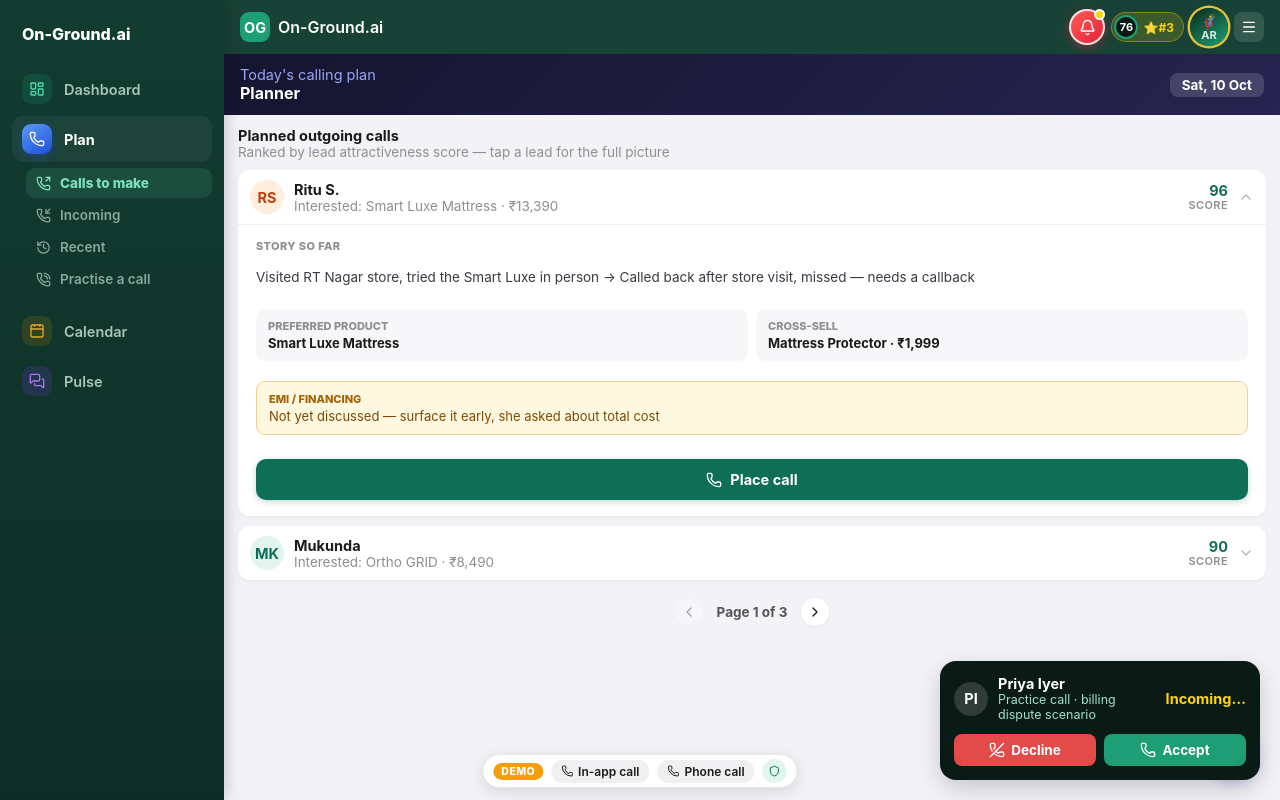
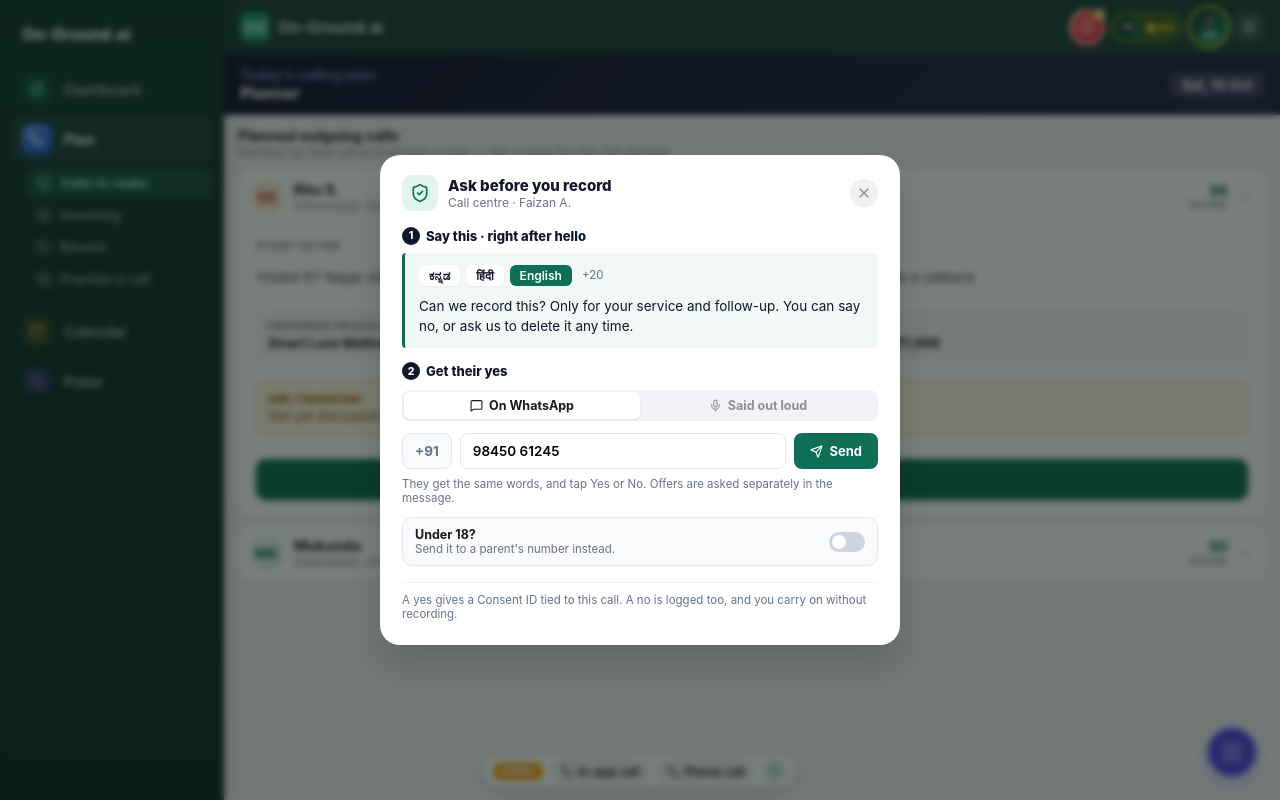
Before and after one commit to shsi1309-gif/Call_center_app, a React (Vite) app: page /plan/calls in a window 1280 px wide. Both pictures are taken after a click on the button "In-app call". Built offline with nearby package versions, Linux system fonts and the light colour scheme.

Commit message:
Configure In-app call to open consent modal in WhatsApp mode matching mockup

```diff
--- a/src/components/layout/AppShell.jsx
+++ b/src/components/layout/AppShell.jsx
@@ -76,6 +76,8 @@ export function AppShell() {
       {consentContact && (
         <PhoneCallConsentModal
           contact={consentContact}
+          callType={consentContact.callType}
+          initialMode={consentContact.initialMode}
           onClose={() => setConsentContact(null)}
         />
       )}
--- a/src/components/layout/DemoBar.jsx
+++ b/src/components/layout/DemoBar.jsx
@@ -38,7 +38,7 @@ export function DemoBar({ onOpenConsent }) {
         DEMO
       </span>
       <button
-        onClick={startPractice}
+        onClick={() => onOpenConsent?.({ name: 'Faizan A.', phone: '98450 61245', callType: 'Call centre', initialMode: 'wa' })}
         style={{
           display: 'flex',
           alignItems: 'center',
@@ -56,7 +56,7 @@ export function DemoBar({ onOpenConsent }) {
         <Phone size={12} /> In-app call
       </button>
       <button
-        onClick={() => onOpenConsent?.({ name: 'Faizan A.', phone: '98450 61245' })}
+        onClick={() => onOpenConsent?.({ name: 'Faizan A.', phone: '98450 61245', callType: 'Phone call', initialMode: 'voice' })}
         style={{
           display: 'flex',
           alignItems: 'center',
@@ -73,7 +73,8 @@ export function DemoBar({ onOpenConsent }) {
       >
         <Phone size={12} /> Phone call
       </button>
-      <span
+      <button
+        onClick={() => onOpenConsent?.({ name: 'Faizan A.', phone: '98450 61245', callType: 'Call centre', initialMode: 'wa' })}
         style={{
           width: '24px',
           height: '24px',
@@ -83,10 +84,14 @@ export function DemoBar({ onOpenConsent }) {
           display: 'flex',
           alignItems: 'center',
           justifyContent: 'center',
+          border: 'none',
+          cursor: 'pointer',
+          padding: 0,
         }}
+        aria-label="Consent tools"
       >
         <Shield size={12} />
-      </span>
+      </button>
     </div>
   )
 }
--- a/src/components/layout/PhoneCallConsentModal.jsx
+++ b/src/components/layout/PhoneCallConsentModal.jsx
@@ -9,9 +9,15 @@ const SCRIPTS = {
   ಕನ್ನಡ: 'ಇದನ್ನು ರೆಕಾರ್ಡ್ ಮಾಡಬಹುದೇ? ನಿಮ್ಮ ಸೇವೆ ಮತ್ತು ಫಾಲೋ-ಅಪ್‌ಗಾಗಿ ಮಾತ್ರ. ನೀವು ಬೇಡವೆನ್ನಬಹುದು ಅಥವಾ ಯಾವುದೇ ಸಮಯದಲ್ಲಿ ಅಳಿಸಲು ಕೇಳಬಹುದು.',
 }
 
-export function PhoneCallConsentModal({ contact = { name: 'Faizan A.', phone: '98450 61245' }, onClose, onCallStarted }) {
+export function PhoneCallConsentModal({
+  contact = { name: 'Faizan A.', phone: '98450 61245' },
+  callType = 'Phone call',
+  initialMode = 'voice',
+  onClose,
+  onCallStarted,
+}) {
   const [lang, setLang] = useState('English')
-  const [mode, setMode] = useState('voice') // 'wa' | 'voice'
+  const [mode, setMode] = useState(initialMode || contact.initialMode || 'voice') // 'wa' | 'voice'
   const [phone, setPhone] = useState(contact.phone?.replace('+91', '').trim() || '98450 61245')
   const [under18, setUnder18] = useState(false)
   const [offers, setOffers] = useState(false)
@@ -78,7 +84,9 @@ export function PhoneCallConsentModal({ contact = { name: 'Faizan A.', phone: '9
             </div>
             <div>
               <div style={{ fontSize: '15px', fontWeight: 800, color: '#0f172a' }}>Ask before you record</div>
-              <div style={{ fontSize: '12px', color: '#64748b' }}>Phone call · {contact.name}</div>
+              <div style={{ fontSize: '12px', color: '#64748b' }}>
+                {callType || contact.callType || 'Call centre'} · {contact.name}
+              </div>
             </div>
           </div>
           <button
```
